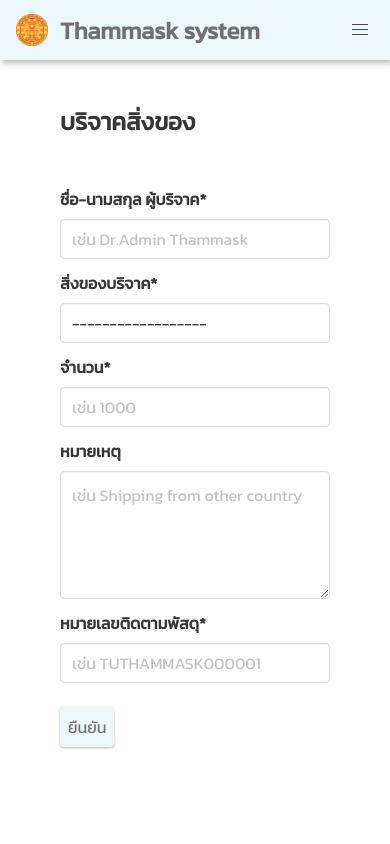
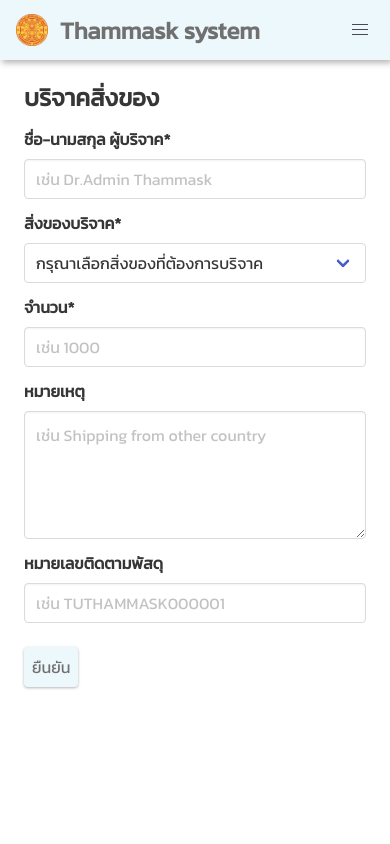
Before and after one commit to wasit7/thammask, a Django app: page /donate/ in a window 390 px wide. Run offline with Django 3.2, Linux system fonts and the light colour scheme; data that the repository does not hold is empty; some libraries are stand-ins or nearby versions.

Commit message:
fix donate form

```diff
--- a/tucovid/donate/templates/donate.html
+++ b/tucovid/donate/templates/donate.html
@@ -12,7 +12,7 @@
         <div class="field-body">
           <div class="field">
             <div class="control">
-              <input class="input" type="text" placeholder="เช่น Dr.Admin Thammask" name="donator" />
+              <input class="input" type="text" placeholder="เช่น Dr.Admin Thammask" name="donator" required/>
             </div>
           </div>
         </div>
@@ -25,12 +25,14 @@
         <div class="field-body">
           <div class="field">
             <div class="control">
-              <select name="item" class="input">
-                <option hidden value="">------------------</option>
-                {% for item in items %}
-                <option value="{{ item.pk }}">{{ item.item_name }} ({{ item.unit }})</option>
-                {% endfor %}
-              </select>
+              <div class="select is-fullwidth">
+                <select name="item" required>
+                  <option disabled selected value="">กรุณาเลือกสิ่งของที่ต้องการบริจาค</option>
+                  {% for item in items %}
+                  <option value="{{ item.pk }}">{{ item.item_name }} ({{ item.unit }})</option>
+                  {% endfor %}
+                </select>
+              </div>
             </div>
           </div>
         </div>
@@ -43,7 +45,7 @@
         <div class="field-body">
           <div class="field">
             <div class="control">
-              <input class="input" type="text" id="date_of_birth" placeholder="เช่น 1000" name="quantity" />
+              <input class="input" type="text" id="date_of_birth" placeholder="เช่น 1000" name="quantity" required/>
             </div>
           </div>
         </div>
@@ -64,7 +66,7 @@
 
       <div class="field is-horizontal">
         <div class="field-label is-normal">
-          <label class="label">หมายเลขติดตามพัสดุ*</label>
+          <label class="label">หมายเลขติดตามพัสดุ</label>
         </div>
         <div class="field-body">
           <div class="field">
--- a/tucovid/static/base.css
+++ b/tucovid/static/base.css
@@ -109,6 +109,11 @@
   width: 100%;
 }
 
-.mobile-only {
+.mobile-only,
+#navbar-burger-menu {
   display: none;
 }
+
+.control > .is-fullwidth {
+  max-width: 800px;
+}
--- a/tucovid/static/mobile.css
+++ b/tucovid/static/mobile.css
@@ -49,4 +49,16 @@
     top: 60px;
     z-index: 10;
   }
+
+  .content {
+    padding: 24px;
+  }
+
+  .settings-up-form {
+    margin-top: 16px;
+  }
+
+  #navbar-burger-menu.is-active {
+    display: block;
+  }
 }
```
